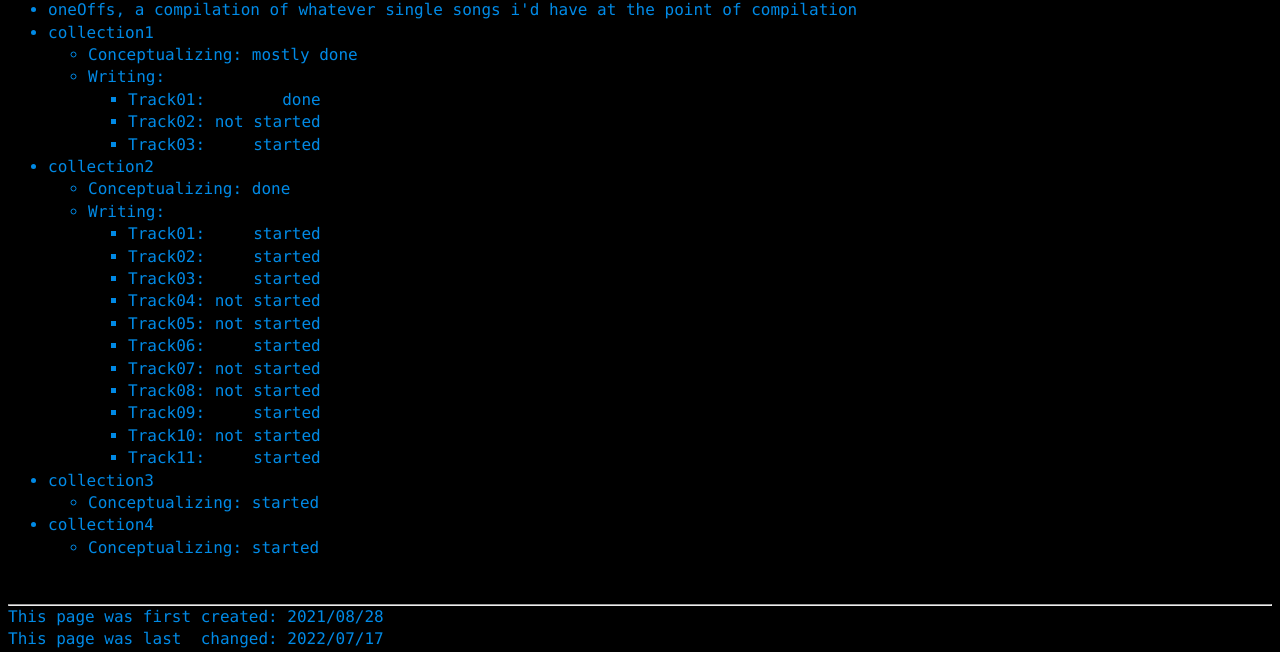
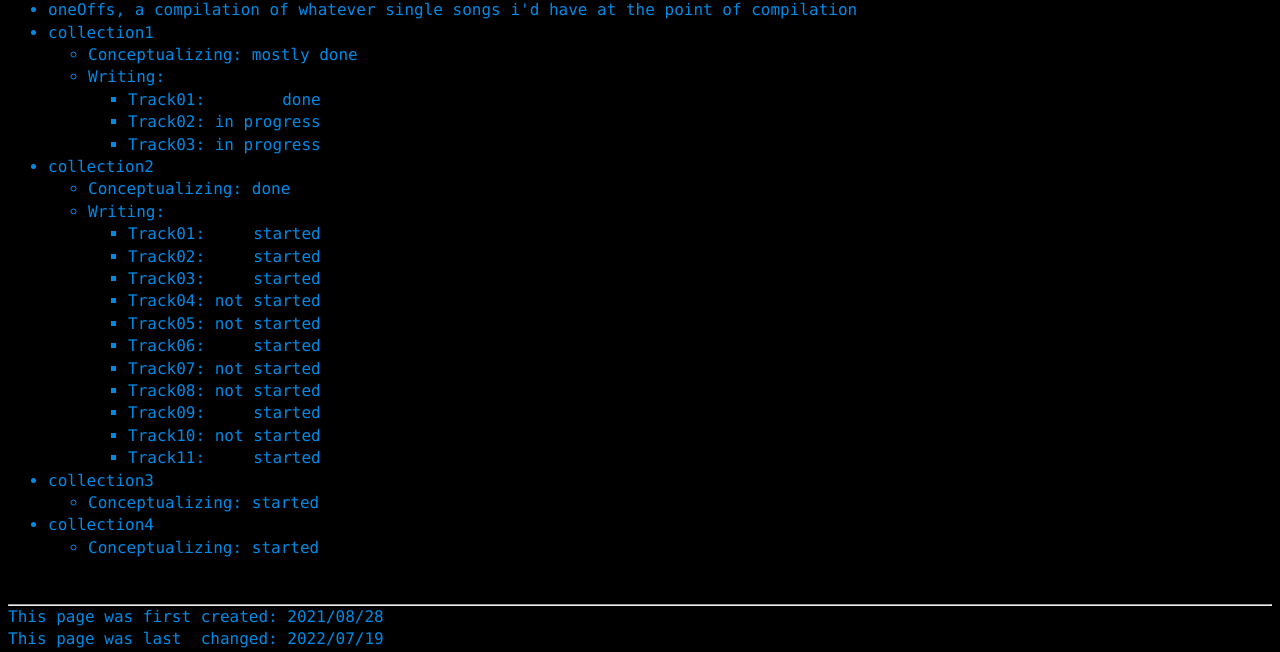
Before and after one commit to a-erfan-aa/a-erfan-aa.github.io, a Jekyll site: the page built from things-i-make/music.html, in a window 1280 px wide. Shown: the part 882-1534 px from the top of the page. Built offline with Jekyll 4.4.1, drawn with Linux system fonts in a browser that asks for light colours.

Commit message:
Update progress on collection1 in music.html
Also update lastChanged

```diff
--- a/things-i-make/music.html
+++ b/things-i-make/music.html
@@ -2,7 +2,7 @@
 layout: default
 title: My music
 firstCreated: 2021/08/28
-lastChanged: 2022/07/17
+lastChanged: 2022/07/19
 ---
 <!-- title and subtitle -->
 <div>
@@ -62,8 +62,8 @@ lastChanged: 2022/07/17
 				<li>Writing:
 					<ul>
 						<li>Track01: &nbsp;&nbsp;&nbsp;&nbsp;&nbsp;&nbsp;&nbsp;done</li>
-						<li>Track02: not started</li>
-						<li>Track03: &nbsp;&nbsp;&nbsp;&nbsp;started</li>
+						<li>Track02: in progress</li>
+						<li>Track03: in progress</li>
 					</ul>
 				</li>
 			</ul>
```
